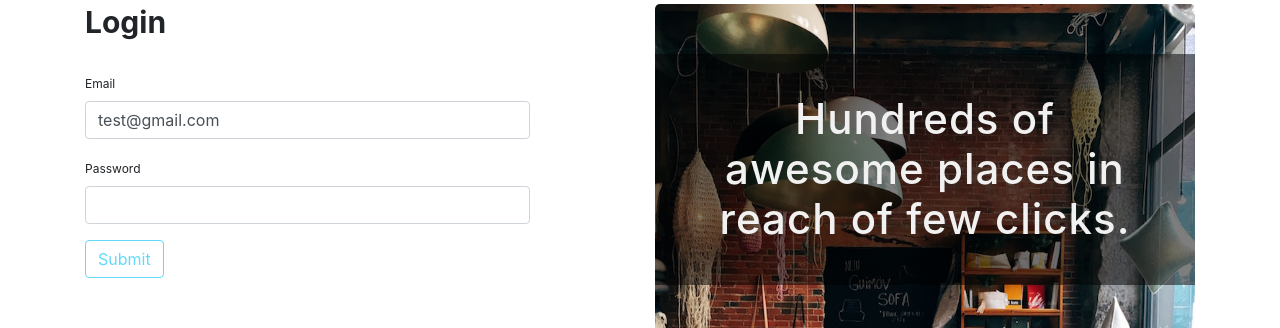
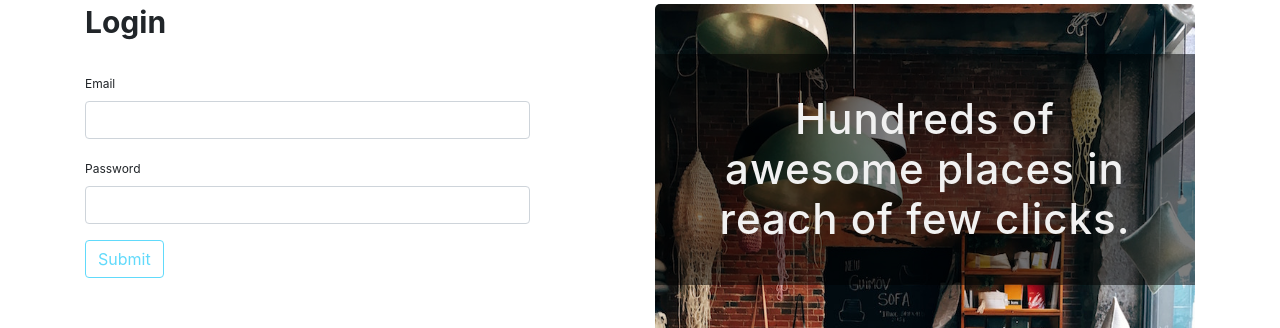
Before and after one commit to Jerga99/bwm-react-new, a React (Create React App) app: page /login in a window 1280 px wide. Shown: the part 137-465 px from the top of the page. Built offline with nearby package versions, Linux system fonts and the light colour scheme.

Commit message:
45 Use Form Package + Login Form

```diff
--- a/package.json
+++ b/package.json
@@ -20,6 +20,7 @@
     "popper.js": "^1.16.0",
     "react": "^16.12.0",
     "react-dom": "^16.12.0",
+    "react-hook-form": "^4.9.3",
     "react-redux": "^7.1.3",
     "react-router-dom": "^5.1.2",
     "react-scripts": "3.3.1",
--- /dev/null
+++ b/src/components/forms/LoginForm.js
@@ -0,0 +1,43 @@
+
+import React from 'react';
+import { useForm } from 'react-hook-form';
+
+const LoginForm = ({onSubmit}) => {
+
+  const { register, handleSubmit } = useForm();
+  return (
+    <form onSubmit={handleSubmit(onSubmit)}>
+      <div className="form-group">
+        <label htmlFor="email">Email</label>
+        <input
+          ref={register}
+          name="email"
+          type="email"
+          className="form-control"
+          id="email" />
+        {/* <div className="alert alert-danger">
+          <div>
+            Email is required.
+          </div>
+          <div>
+            Must be valid email format!
+          </div>
+        </div> */}
+      </div>
+      <div className="form-group">
+        <label htmlFor="password">Password</label>
+        <input
+          ref={register}
+          name="password"
+          type="password"
+          className="form-control"
+          id="password" />
+      </div>
+      <button
+        type="submit"
+        className="btn btn-bwm-main">Submit</button>
+    </form>
+  )
+}
+
+export default LoginForm;
--- a/src/pages/Login.js
+++ b/src/pages/Login.js
@@ -1,21 +1,12 @@
 
 
 import React from 'react';
+import LoginForm from 'components/forms/LoginForm';
 
 class Login extends React.Component {
 
-  state = {
-    email: 'test@gmail.com',
-    password: ''
-  }
-
-  handleInputChange = (event) => {
-    const {value, name} = event.target;
-    this.setState({[name]: value});
-  }
-
-  handleSubmit = () => {
-    alert(JSON.stringify(this.state));
+  loginUser = (loginData) => {
+    alert(JSON.stringify(loginData));
   }
 
   render() {
@@ -27,40 +18,7 @@ class Login extends React.Component {
             {/* <!-- <div className="alert alert-success">
               Some message
             </div> --> */}
-            <form>
-              <div className="form-group">
-                <label htmlFor="email">Email</label>
-                <input
-                  onChange={this.handleInputChange}
-                  name="email"
-                  type="email"
-                  className="form-control"
-                  value={this.state.email}
-                  id="email" />
-                {/* <div className="alert alert-danger">
-                  <div>
-                    Email is required.
-                  </div>
-                  <div>
-                    Must be valid email format!
-                  </div>
-                </div> */}
-              </div>
-              <div className="form-group">
-                <label htmlFor="password">Password</label>
-                <input
-                  onChange={this.handleInputChange}
-                  name="password"
-                  value={this.state.password}
-                  type="password"
-                  className="form-control"
-                  id="password" />
-              </div>
-              <button
-                onClick={this.handleSubmit}
-                type="button"
-                className="btn btn-bwm-main">Submit</button>
-            </form>
+            <LoginForm onSubmit={this.loginUser} />
             {/* <div className="alert alert-danger">
               <p>
                 Some Error
```
Also changed, not shown: 1 other file (tests, documents, lock files or other folders).
